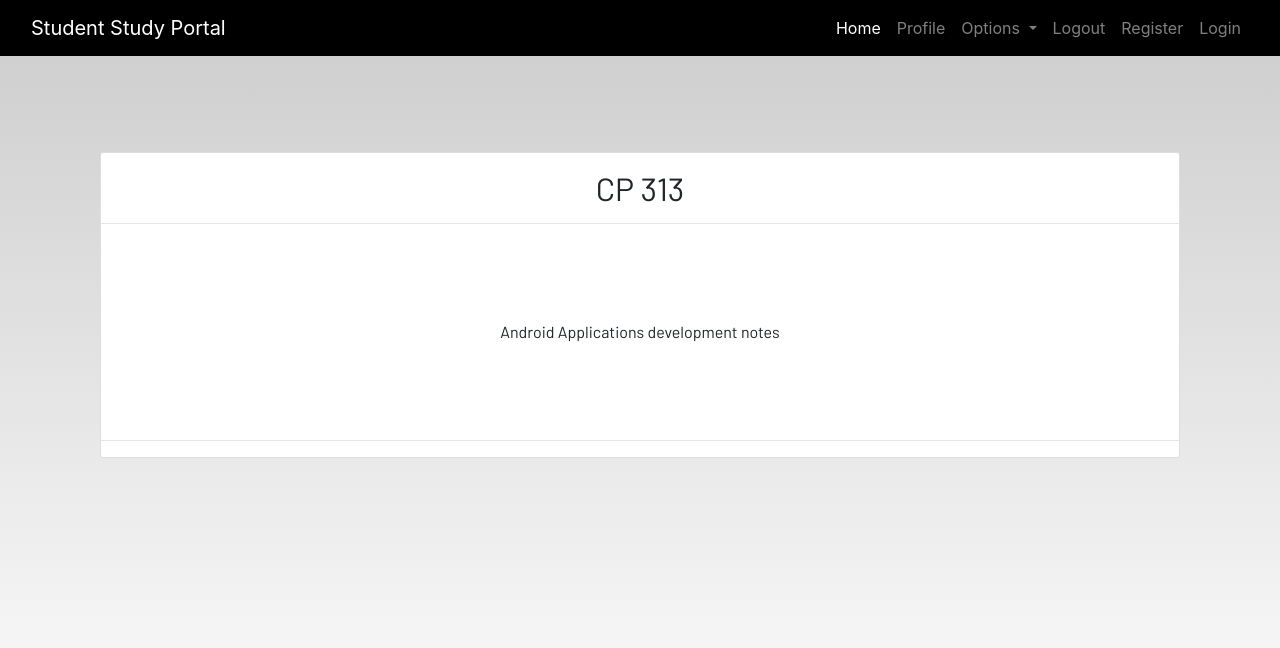
After one commit to fredrickmugish/student-study-portal, a Django app: page /notes_detail/15 in a window 1280 px wide. The commit adds this page. Shown: the top 648 px of the page. Run offline with Django 5.2, Linux system fonts and the light colour scheme; data comes from the database, SQL or seed files in the repository; both versions use the stored data as it was after the commit; some libraries are stand-ins or nearby versions; some web fonts are replaced.

Commit message:
notes done

```diff
--- a/dashboard/templates/dashboard/base.html
+++ b/dashboard/templates/dashboard/base.html
@@ -20,14 +20,14 @@
   <header>
     <nav class="navbar navbar-expand-lg navbar-dark bg-dark">
       <div class="container-fluid">
-        <a class="navbar-brand" href="#">Student Study Portal</a>        <button class="navbar-toggler" type="button" data-bs-toggle="collapse" data-bs-target="#navbarSupportedContent"
+        <a class="navbar-brand" href="/">Student Study Portal</a>        <button class="navbar-toggler" type="button" data-bs-toggle="collapse" data-bs-target="#navbarSupportedContent"
           aria-controls="navbarSupportedContent" aria-expanded="false" aria-label="Toggle navigation">
           <span class="navbar-toggler-icon"></span>
         </button>
         <div class="collapse navbar-collapse justify-content-end" id="navbarSupportedContent">
           <ul class="navbar-nav mb-2 mb-lg-0">
             <li class="nav-item">
-              <a class="nav-link active" aria-current="page" href="#">Home</a>
+              <a class="nav-link active" aria-current="page" href="/">Home</a>
             </li>
             <li class="nav-item">
               <a class="nav-link" href="#">Profile</a>
--- a/dashboard/templates/dashboard/home.html
+++ b/dashboard/templates/dashboard/home.html
@@ -8,7 +8,7 @@
   <hr> <br>
   <div class="row">
     <div class="col-md-3">
-      <a href="#">
+      <a href="notes/">
         <div class="card">
           <img class="card-img-top" src="{% static 'images/notes.jpg' %}" alt="Notes image">
           <div class="card-body">
--- a/dashboard/templates/dashboard/notes.html
+++ b/dashboard/templates/dashboard/notes.html
@@ -7,7 +7,7 @@
 
         {% for note in notes %}
         <div class="col-md-3 mb-4">
-            <a href="#">
+            <a href="{% url 'notes_detail' note.id %}">
                 <div class="card">
                     <div class="card-header">{{ note.title }}</div>
                     <div class="card-body">{{ note.description|slice:"0:100" }}</div>
--- /dev/null
+++ b/dashboard/templates/dashboard/notes_detail.html
@@ -0,0 +1,26 @@
+{% extends 'dashboard/base.html' %}
+{% load static %}
+{% block content %}
+
+<section class='text-center container'>
+
+    <div class="container">
+
+        <div class="content-section p-0 mt-5">
+
+            <div class="m-3">
+                <h2>{{ notes.title }}</h2>
+            </div>
+
+            <hr class="p-0 m-0">
+            <p class="description m-5 p-5">
+                {{ notes.description }}
+            </p>
+            <hr>
+        </div>
+
+    </div>
+
+</section>
+
+{% endblock content %}
--- a/dashboard/urls.py
+++ b/dashboard/urls.py
@@ -6,5 +6,6 @@ urlpatterns = [
     path('', views.home),
     path('notes/',views.notes),
     path('notes/add',views.addNotes),
-    path('delete_note/<int:pk>',views.deleteNote, name='delete_note')
+    path('delete_note/<int:pk>',views.deleteNote, name='delete_note'),
+    path('notes_detail/<int:pk>',views.NotesDetailView.as_view(), name='notes_detail')
 ]
--- a/dashboard/views.py
+++ b/dashboard/views.py
@@ -2,6 +2,7 @@ from django.shortcuts import render, redirect
 from .models import Notes
 from django.http import HttpResponse, HttpResponseRedirect
 from django.contrib import messages
+from django.views import generic
 
 # Create your views here.
 def home(request):
@@ -28,3 +29,6 @@ def addNotes(request):
 def deleteNote(request, pk=None):
     Notes.objects.get(id=pk).delete()
     return redirect('/notes')
+
+class NotesDetailView(generic.DetailView):
+    model = Notes
```
Also changed, not shown: db.sqlite3.
